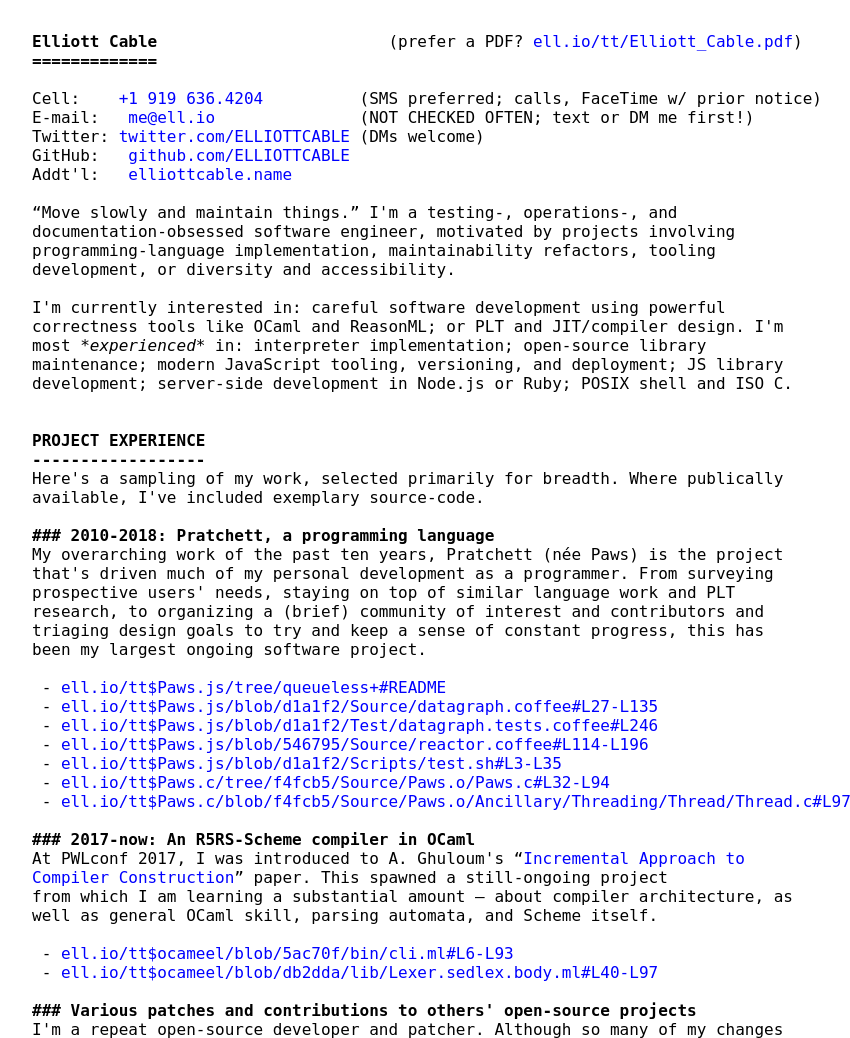
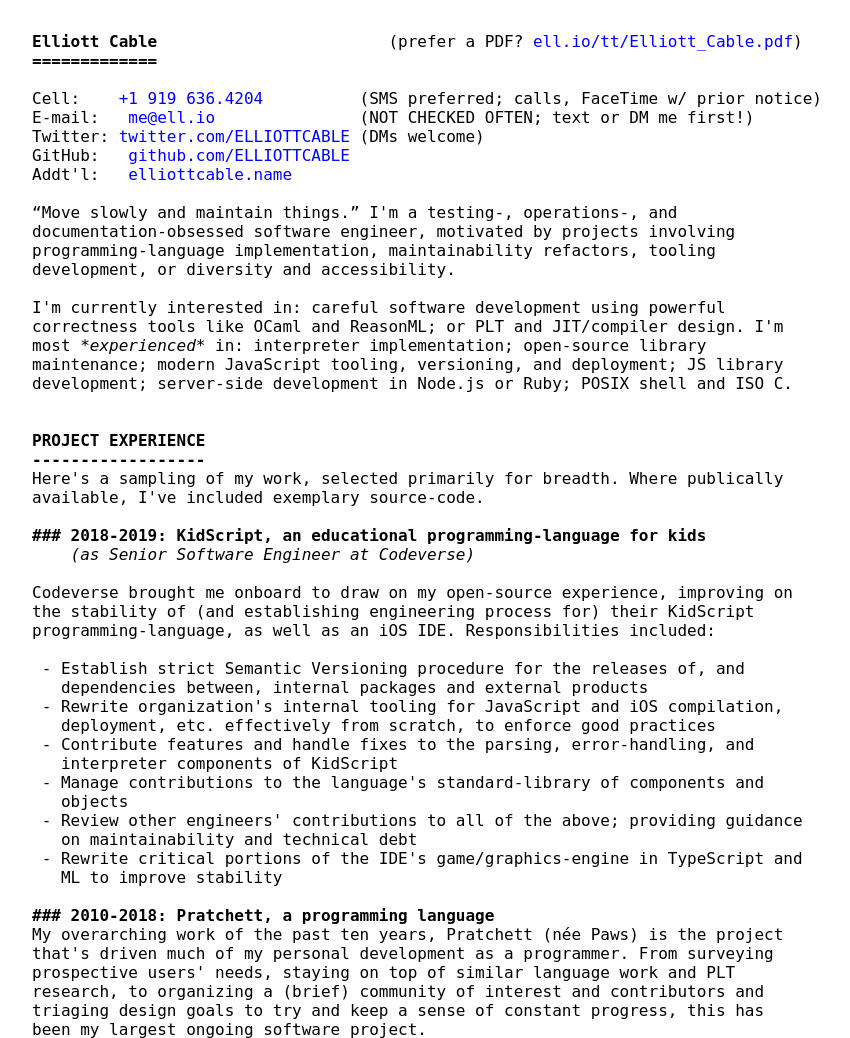
Before and after one commit to ELLIOTTCABLE/elliottcable.name, a plain HTML site: page resume.html in a window 1280 px wide. Shown: the top 1038 px of the page, without its empty margins (8-858 px from the left). Drawn offline with Linux system fonts and the light colour scheme; a small style sheet from the web is missing.

Commit message:
(new resu) Add an entry for Codeverse

```diff
--- a/resume.html
+++ b/resume.html
@@ -45,6 +45,26 @@
 <b>------------------</b>
 Here's a sampling of my work, selected primarily for breadth. Where publically
 available, I've included exemplary source-code.
+
+<b>### 2018-2019: KidScript, an educational programming-language for kids</b>
+<em>    (as Senior Software Engineer at Codeverse)</em>
+
+Codeverse brought me onboard to draw on my open-source experience, improving on
+the stability of (and establishing engineering process for) their KidScript
+programming-language, as well as an iOS IDE. Responsibilities included:
+
+ - Establish strict Semantic Versioning procedure for the releases of, and
+   dependencies between, internal packages and external products
+ - Rewrite organization's internal tooling for JavaScript and iOS compilation,
+   deployment, etc. effectively from scratch, to enforce good practices
+ - Contribute features and handle fixes to the parsing, error-handling, and
+   interpreter components of KidScript
+ - Manage contributions to the language's standard-library of components and
+   objects
+ - Review other engineers' contributions to all of the above; providing guidance
+   on maintainability and technical debt
+ - Rewrite critical portions of the IDE's game/graphics-engine in TypeScript and
+   ML to improve stability
 
 <b>### 2010-2018: Pratchett, a programming language</b>
 My overarching work of the past ten years, Pratchett (née Paws) is the project
```
Also changed, not shown: Elliott_Cable.txt (+20 -0 lines), 1 other file.
